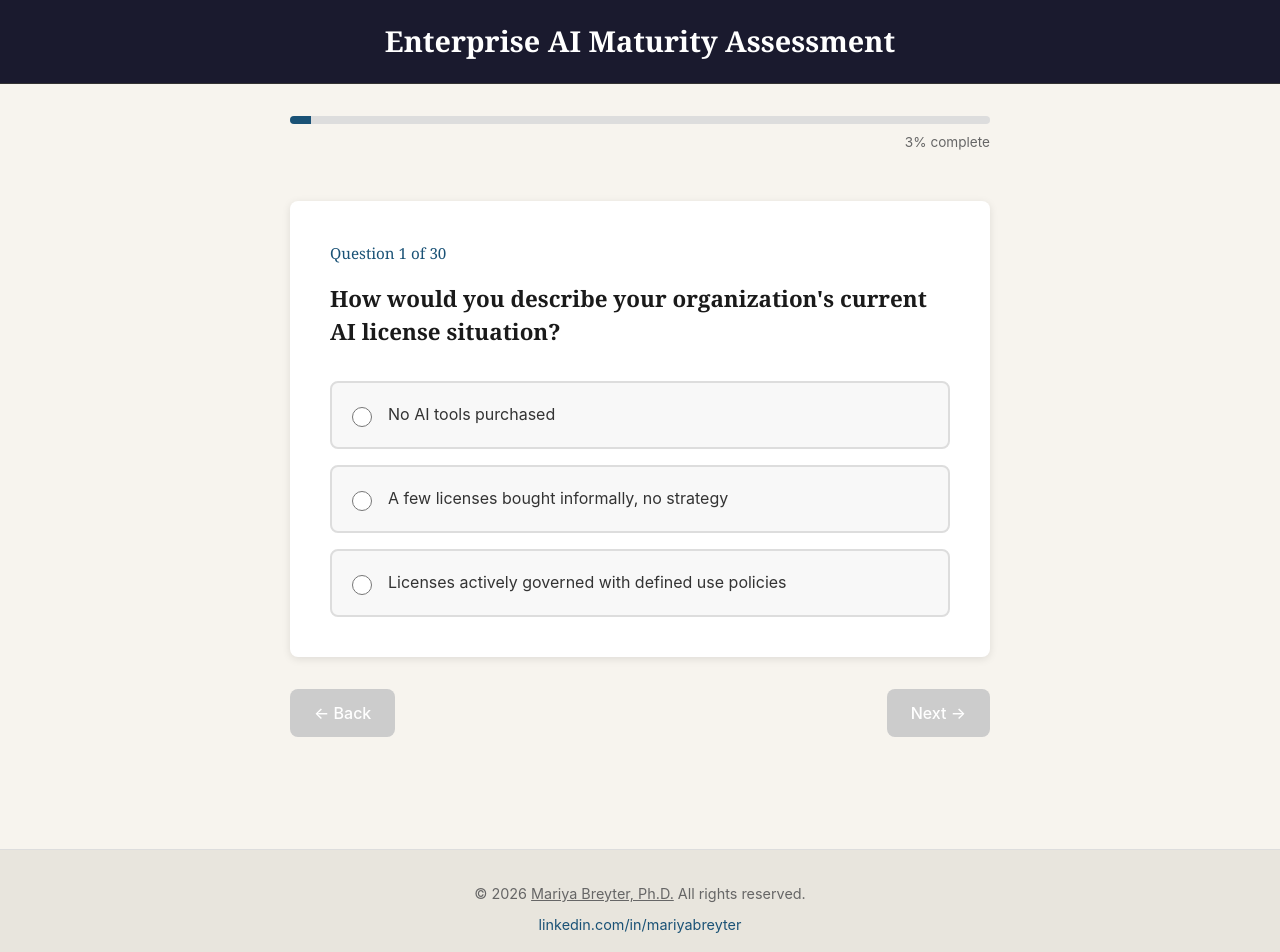
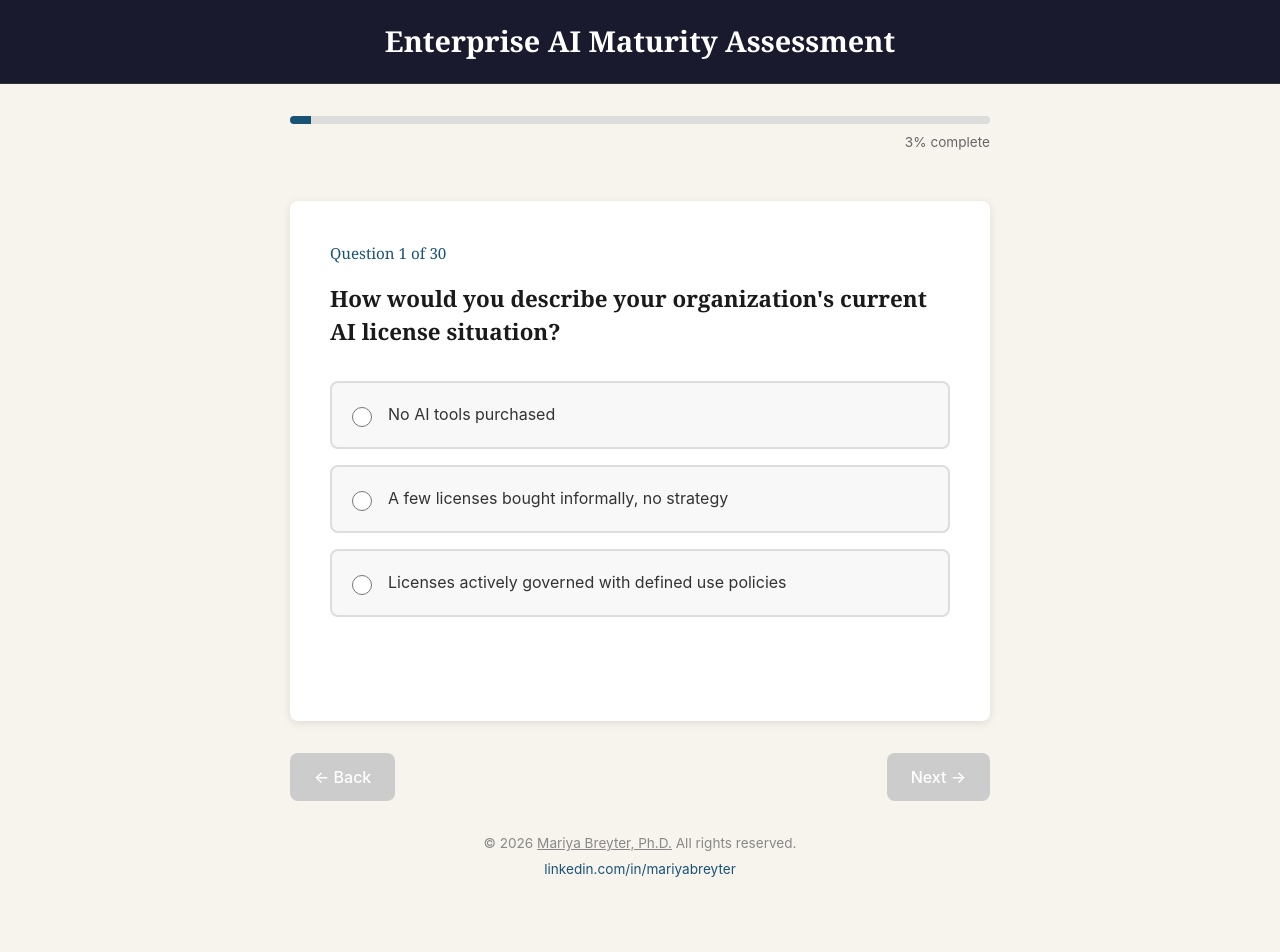
Before and after one commit to mbreyter/ai-maturity-assessment, a Next.js app: page /assessment in a window 1280 px wide. Shown: the top 952 px of the page. Built offline with nearby package versions, Linux system fonts and the light colour scheme; a web font is replaced by a local one.

Commit message:
Fix card stability, add inline footer, dynamic loading messages

```diff
--- a/app/assessment/page.jsx
+++ b/app/assessment/page.jsx
@@ -169,10 +169,13 @@ export default function AssessmentPage() {
             borderRadius: "0.5rem",
             boxShadow: "0 2px 8px rgba(0,0,0,0.1)",
             marginBottom: "2rem",
+            minHeight: "520px",
+            display: "flex",
+            flexDirection: "column",
           }}
         >
           {/* Question Header */}
-          <div style={{ marginBottom: "2rem" }}>
+          <div style={{ marginBottom: "2rem", minHeight: "100px" }}>
             <h2
               style={{
                 fontFamily: "Georgia, serif",
@@ -316,6 +319,24 @@ export default function AssessmentPage() {
             </button>
           )}
         </div>
+
+        {/* Inline footer */}
+        <div style={{ textAlign: "center", paddingBottom: "2rem" }}>
+          <p style={{ margin: "0 0 0.25rem 0", fontSize: "0.85rem", color: "#888" }}>
+            © 2026{" "}
+            <a href="https://www.linkedin.com/in/mariyabreyter/" target="_blank" rel="noopener noreferrer"
+              style={{ color: "#888", textDecoration: "underline" }}>
+              Mariya Breyter, Ph.D.
+            </a>
+            {" "}All rights reserved.
+          </p>
+          <p style={{ margin: 0, fontSize: "0.85rem" }}>
+            <a href="https://www.linkedin.com/in/mariyabreyter/" target="_blank" rel="noopener noreferrer"
+              style={{ color: "#1a5276", textDecoration: "none" }}>
+              linkedin.com/in/mariyabreyter
+            </a>
+          </p>
+        </div>
       </div>
     </div>
   );
--- a/app/globals.css
+++ b/app/globals.css
@@ -6,11 +6,21 @@
   box-sizing: border-box;
 }
 
+html {
+  height: 100%;
+}
+
 html, body {
   background-color: #F7F4EE;
   color: #333;
   font-family: -apple-system, BlinkMacSystemFont, "Segoe UI", Roboto, "Helvetica Neue", Arial, sans-serif;
   line-height: 1.6;
+}
+
+body {
+  min-height: 100%;
+  display: flex;
+  flex-direction: column;
 }
 
 h1, h2, h3, h4, h5, h6 {
--- a/app/layout.jsx
+++ b/app/layout.jsx
@@ -32,7 +32,7 @@ export default function RootLayout({ children }) {
           </h1>
         </header>
 
-        <div style={{ minHeight: "100vh", display: "flex", flexDirection: "column" }}>
+        <div style={{ flex: 1, display: "flex", flexDirection: "column" }}>
           <main style={{ flex: 1 }}>{children}</main>
           <footer
             style={{
```
